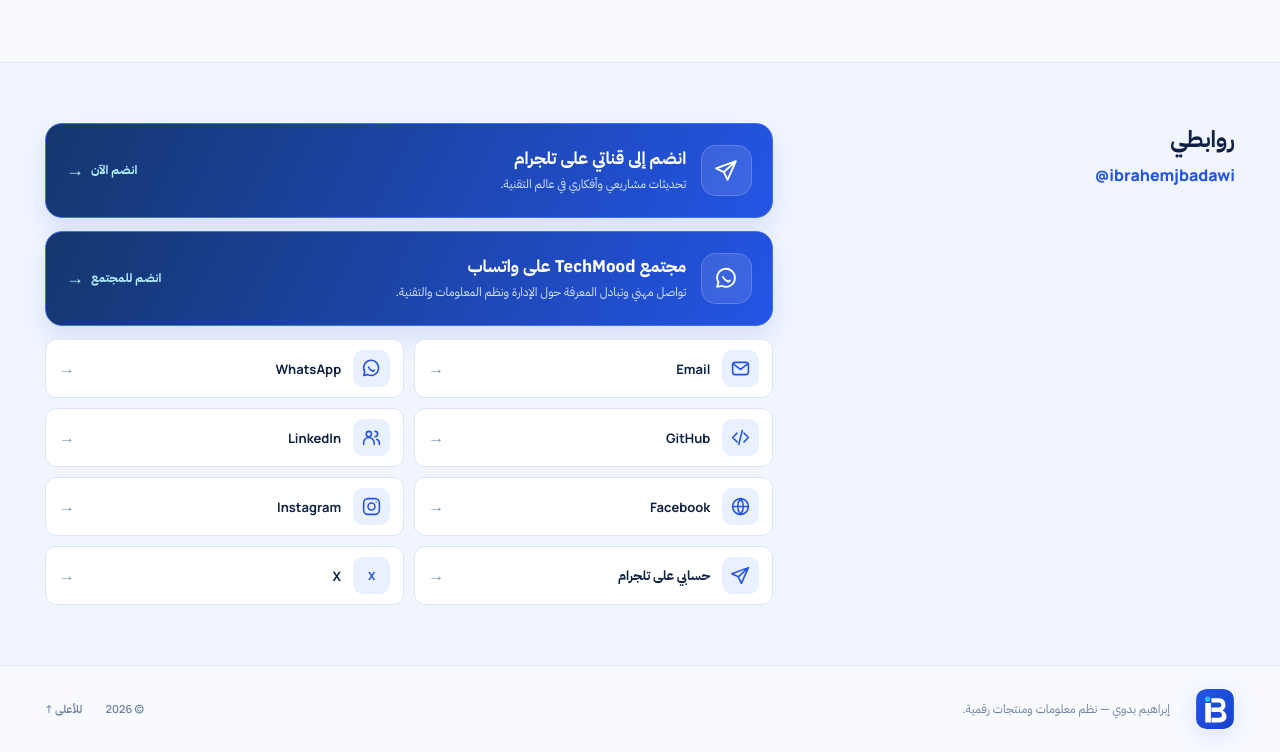
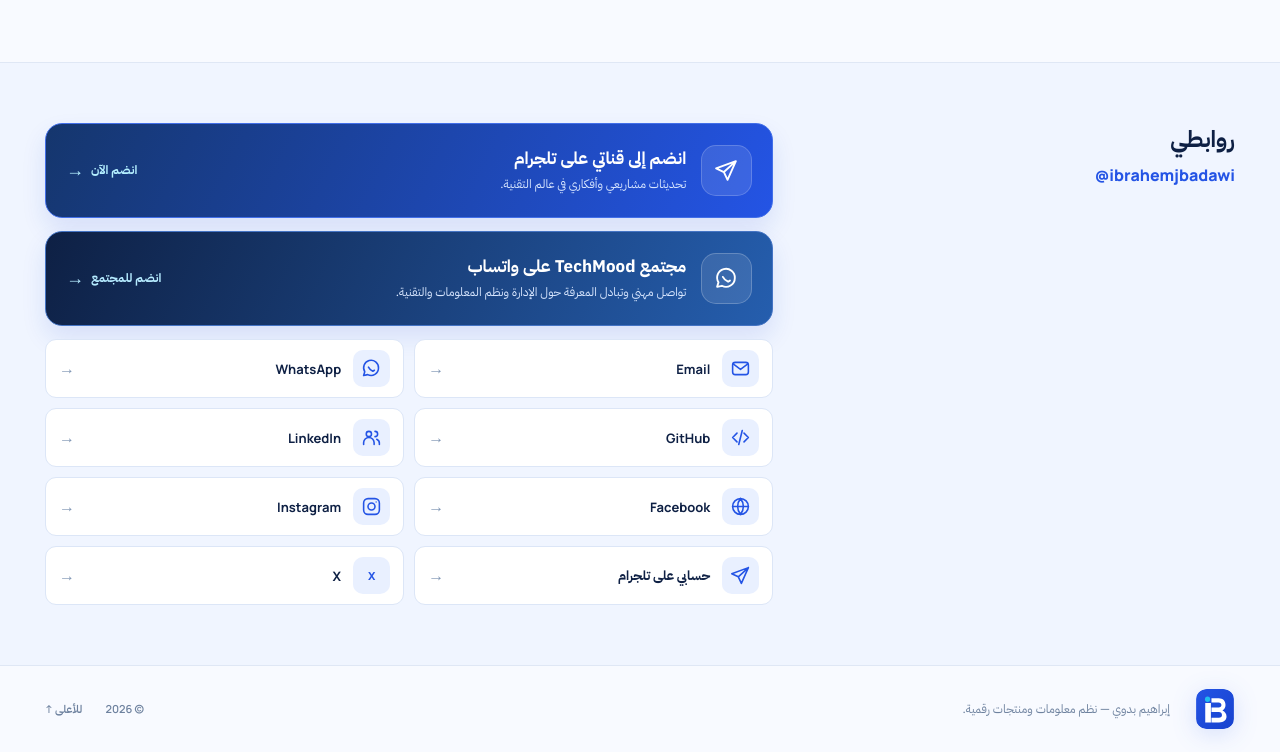
Before and after one commit to IbrahemJBadawi/Personal-WebSite, a plain HTML site: page ibrahim-badawi-platform/index.html in a window 1280 px wide. Shown: the part 5509-6261 px from the top of the page. Drawn offline with Linux system fonts and the light colour scheme.

Commit message:
Style TechMood WhatsApp community invitation in blue

```diff
--- a/ibrahim-badawi-platform/styles.css
+++ b/ibrahim-badawi-platform/styles.css
@@ -529,3 +529,11 @@ body{background:var(--cream)}
 .footer-inner>span,.footer-end{color:#6e829f}
 .case-actions a:focus-visible,.project-link:focus-visible,.text-link:focus-visible,.btn:focus-visible,.nav a:focus-visible,.filter:focus-visible,.menu-btn:focus-visible,.lang-btn:focus-visible,.social-grid a:focus-visible,.telegram-channel-cta:focus-visible{outline:3px solid #20bdef;outline-offset:4px}
 @media(max-width:900px){.nav{background:#f8faff;box-shadow:0 20px 28px #15366d12}}
+
+
+/* TechMood Community: distinct from the personal WhatsApp contact. */
+.techmood-community-cta{background:linear-gradient(115deg,#0e2044,#255eae);border-color:#4474c4}
+.techmood-community-cta .channel-icon{background:#ffffff1b;border-color:#ffffff37}
+.techmood-community-cta:hover{box-shadow:0 16px 30px #1742ce29}
+.techmood-community-cta .channel-action{color:#b5ebff}
+@media(max-width:600px){.techmood-community-cta .channel-copy strong{font-size:14px}}
```
